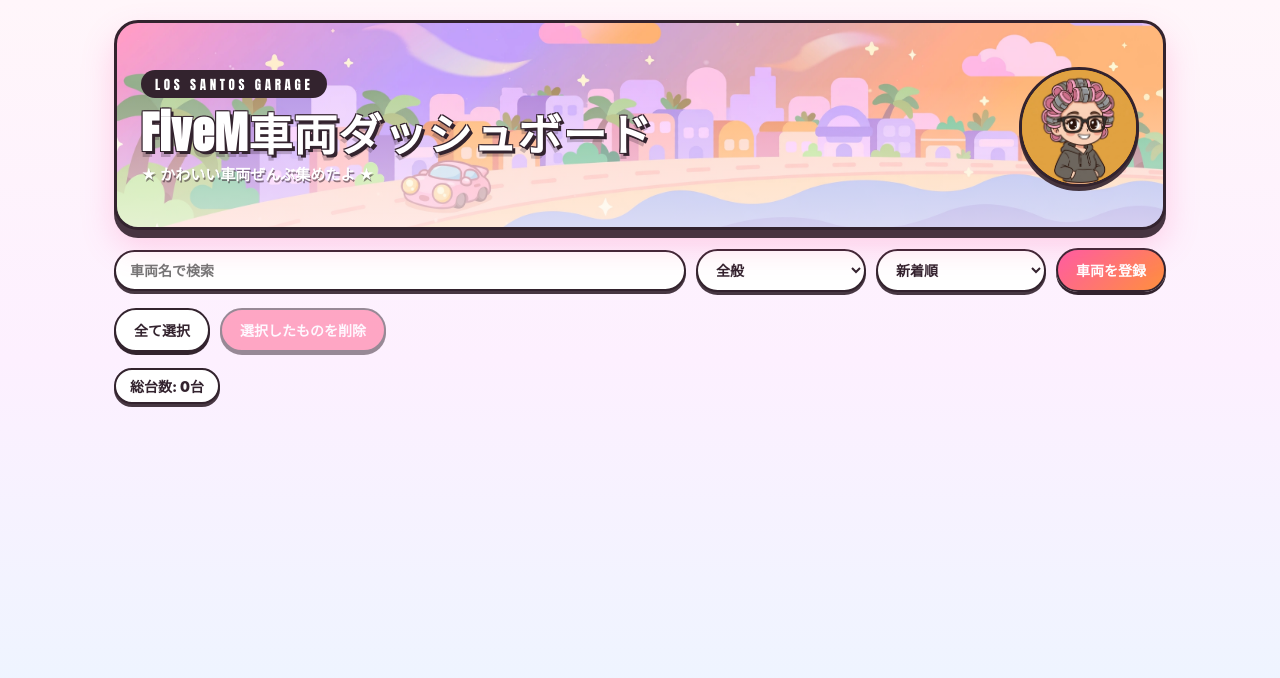
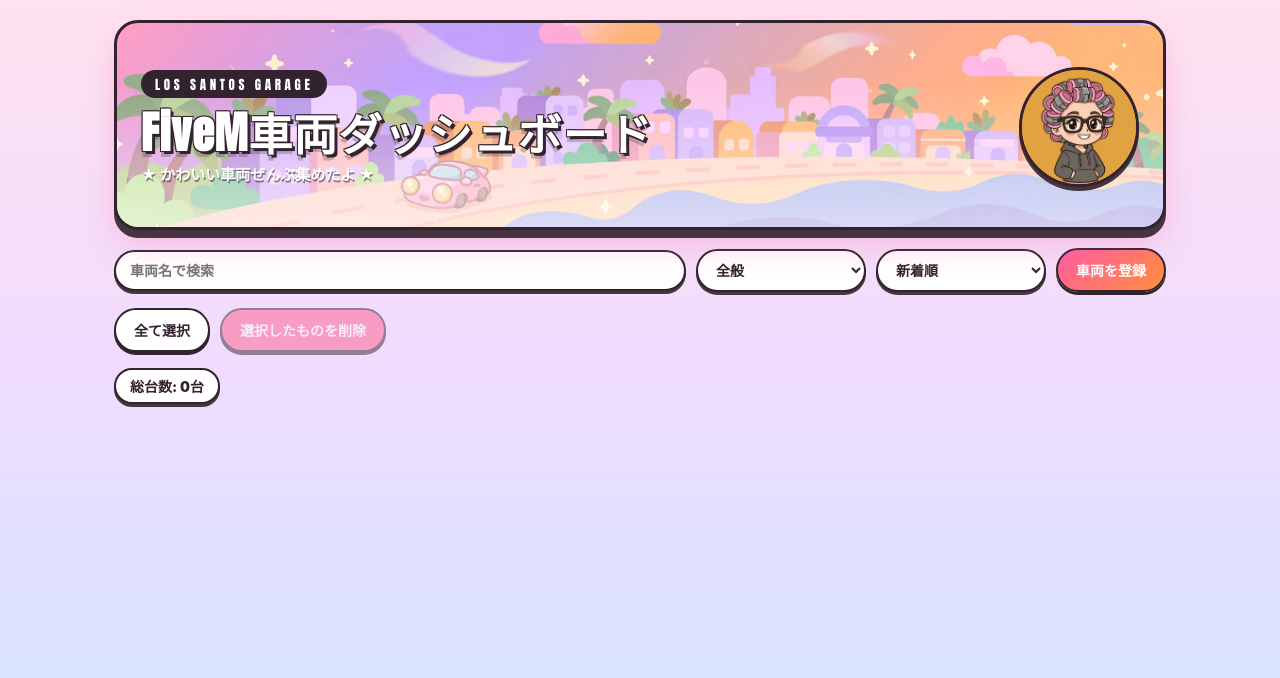
Before and after one commit to obaba0005/fivem-vehicles, a plain HTML site: page index.html in a window 1280 px wide. Drawn offline with nearby package versions, Linux system fonts and the light colour scheme; no server answers; a web font is replaced by a local one.

Commit message:
Add files via upload

```diff
--- a/index.html
+++ b/index.html
@@ -31,7 +31,7 @@
   *{box-sizing:border-box;}
   body{
     margin:0;
-    background:linear-gradient(180deg,#fff6fa 0%,#fdf0ff 45%,#e9f6ff 100%);
+    background:linear-gradient(180deg,#ffe2ef 0%,#f0dcff 45%,#cfe6ff 100%);
     background-attachment:fixed;
     color:var(--text);
     font-family:"Zen Maru Gothic",-apple-system,BlinkMacSystemFont,"Segoe UI","Hiragino Kaku Gothic ProN","Noto Sans JP",sans-serif;
```
